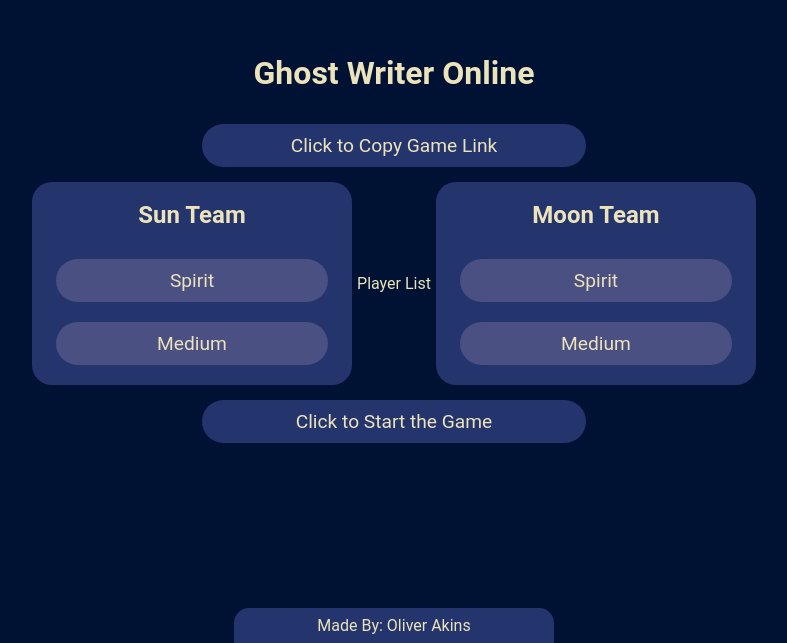
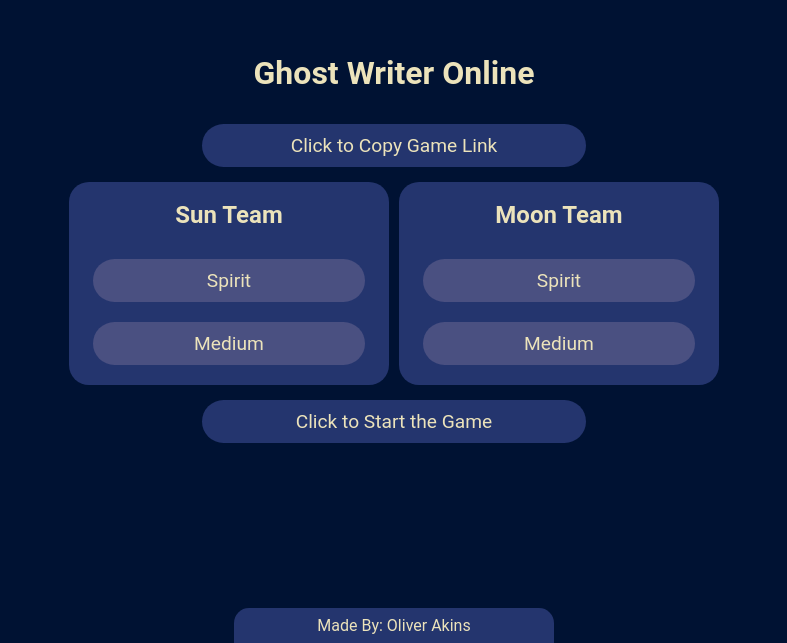
Before and after one commit to Oliver-Akins/Phantom-Ink-Online, a Vue app in the folder web/: page / in a window 1280 px wide. Shown: the part 157-800 px from the top of the page, without its empty margins (246-1033 px from the left). Built offline with nearby package versions, Linux system fonts and the light colour scheme.

Commit message:
Add player list component to the lobby view and stretch the flex items.

```diff
--- a/web/src/views/Lobby.vue
+++ b/web/src/views/Lobby.vue
@@ -14,7 +14,7 @@
 				:team_name="$store.state.team_1.name"
 				:player_name="playerName"
 			/>
-			<div>Player List</div>
+			<player-list />
 			<role-select
 				:team_name="$store.state.team_2.name"
 				:player_name="playerName"
@@ -33,11 +33,13 @@
 
 <script>
 import TeamRoleSelect from "../components/TeamRoleSelect";
+import PlayerList from "../components/PlayerList";
 
 export default {
 	name: `GameLobby`,
 	components: {
 		"RoleSelect": TeamRoleSelect,
+		"PlayerList": PlayerList,
 	},
 	computed: {
 		playerName() {
@@ -61,7 +63,7 @@ export default {
 
 .flex-row {
 	justify-content: center;
-	align-items: center;
+	align-items: stretch;
 	display: flex;
 }
 
```
